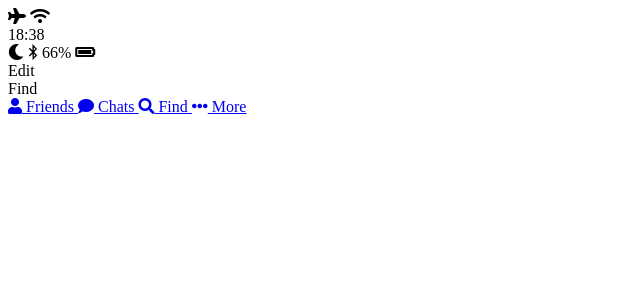
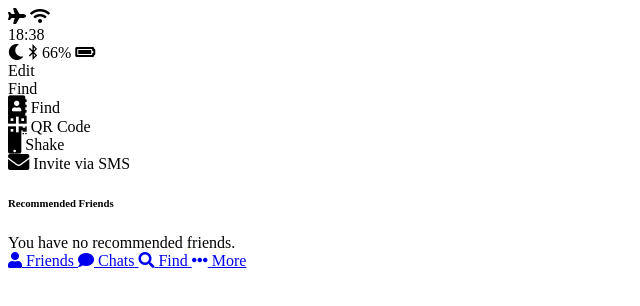
Before and after one commit to baekjungkim/kakao-clone, a plain HTML site: page find.html in a window 1280 px wide. Shown: the whole page, without its empty margins (0-640 px from the left). Drawn offline with Linux system fonts and the light colour scheme.

Commit message:
Find is done!

```diff
--- a/find.html
+++ b/find.html
@@ -35,6 +35,34 @@
       </div>
     </div>
   </header>
+  <main class="find">
+    <section class="find__options">
+      <div class="find__option">
+        <i class="fas fa-address-book fa-lg"></i>
+        <span class="find__option-title">Find</span>
+      </div>
+      <div class="find__option">
+        <i class="fas fa-qrcode fa-lg"></i>
+        <span class="find__option-title">QR Code</span>
+      </div>
+      <div class="find__option">
+        <i class="fas fa-mobile fa-lg"></i>
+        <span class="find__option-title">Shake</span>
+      </div>
+      <div class="find__option">
+        <i class="fas fa-envelope fa-lg"></i>
+        <span class="find__option-title">Invite via SMS</span>
+      </div>
+    </section>
+    <section class="find__recommended">
+      <header>
+        <h6 class="recommended__title">Recommended Friends</h6>
+      </header>
+      <div class="recommended__none">
+        <span class="recommended__text">You have no recommended friends.</span>
+      </div>
+    </section>
+  </main>
   <nav class="tab-bar">
     <a href="index.html" class="tab-bar__tab">
       <i class="fas fa-user"></i>
```
